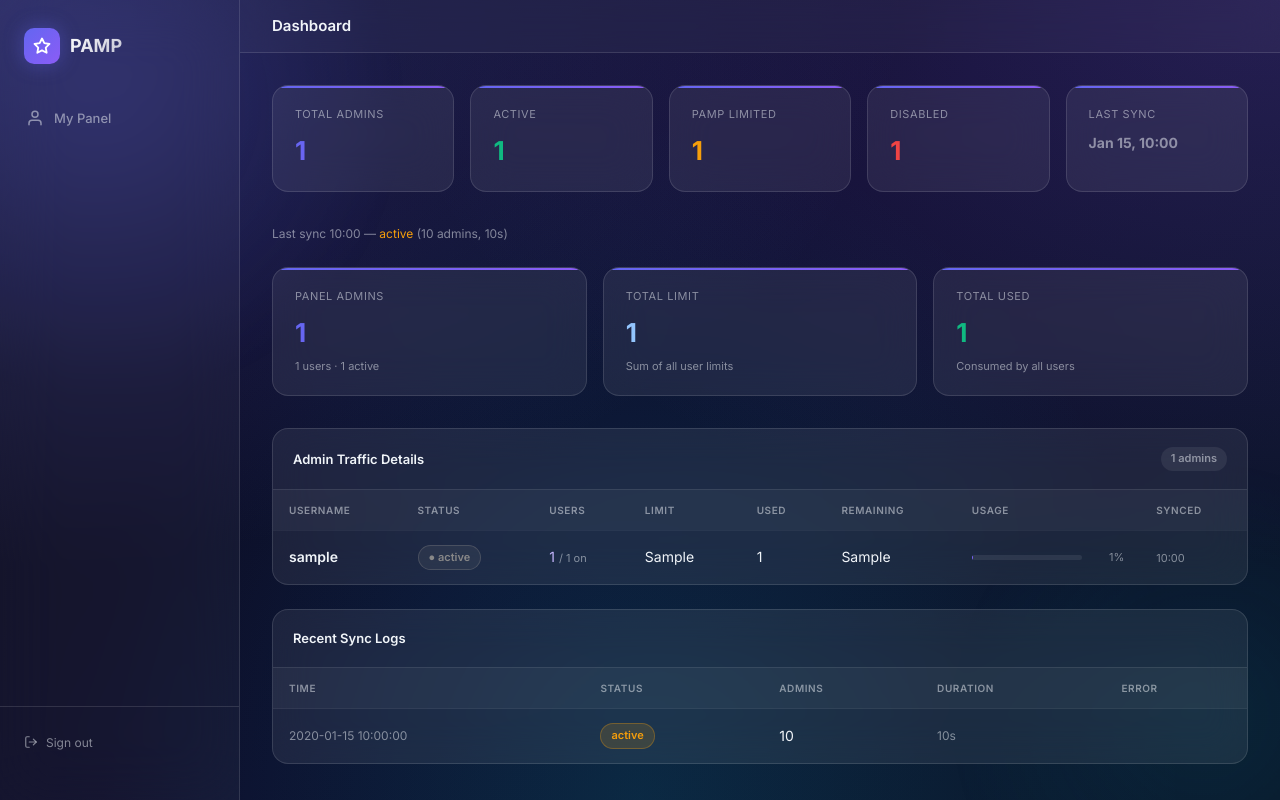
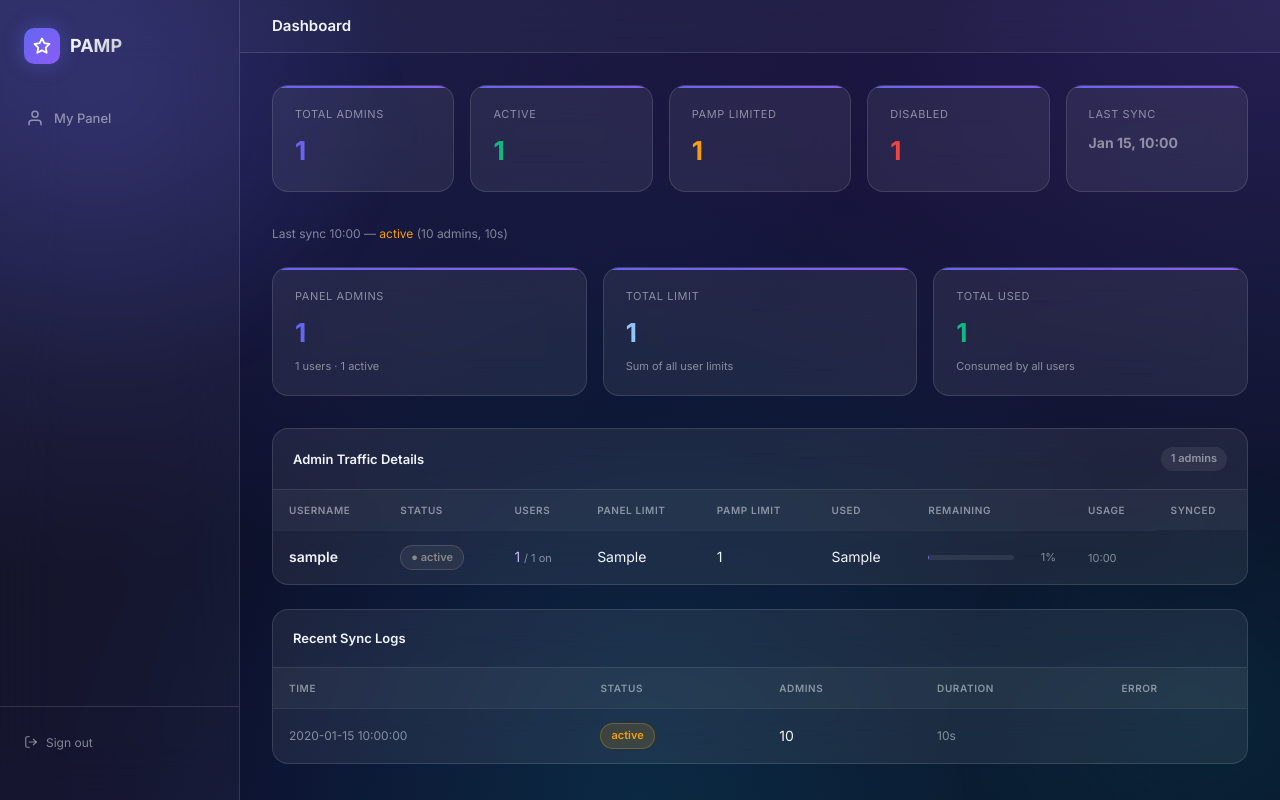
Before and after one commit to santiyagoburcart/PAMP, a Django app: template admins/templates/admins/dashboard.html in a window 1280 px wide. Run offline with Django 4.2, Linux system fonts and the light colour scheme; the template is opened without the code that fills it: most values are stand-ins (such as "Sample title", 1, 10 or a date in 2020); data that the repository does not hold is empty; parts of the project's set-up code (start-up, migrations or seed data) failed here and were passed over; some libraries are stand-ins or nearby versions.

Commit message:
auto: update admins/templates/admins/dashboard.html

```diff
--- a/admins/templates/admins/dashboard.html
+++ b/admins/templates/admins/dashboard.html
@@ -226,7 +226,8 @@ setInterval(updateServerStats, 2000);
           <th>Username</th>
           <th>Status</th>
           <th>Users</th>
-          <th>Limit</th>
+          <th>Panel Limit</th>
+          <th>PAMP Limit</th>
           <th>Used</th>
           <th>Remaining</th>
           <th>Usage</th>
```
